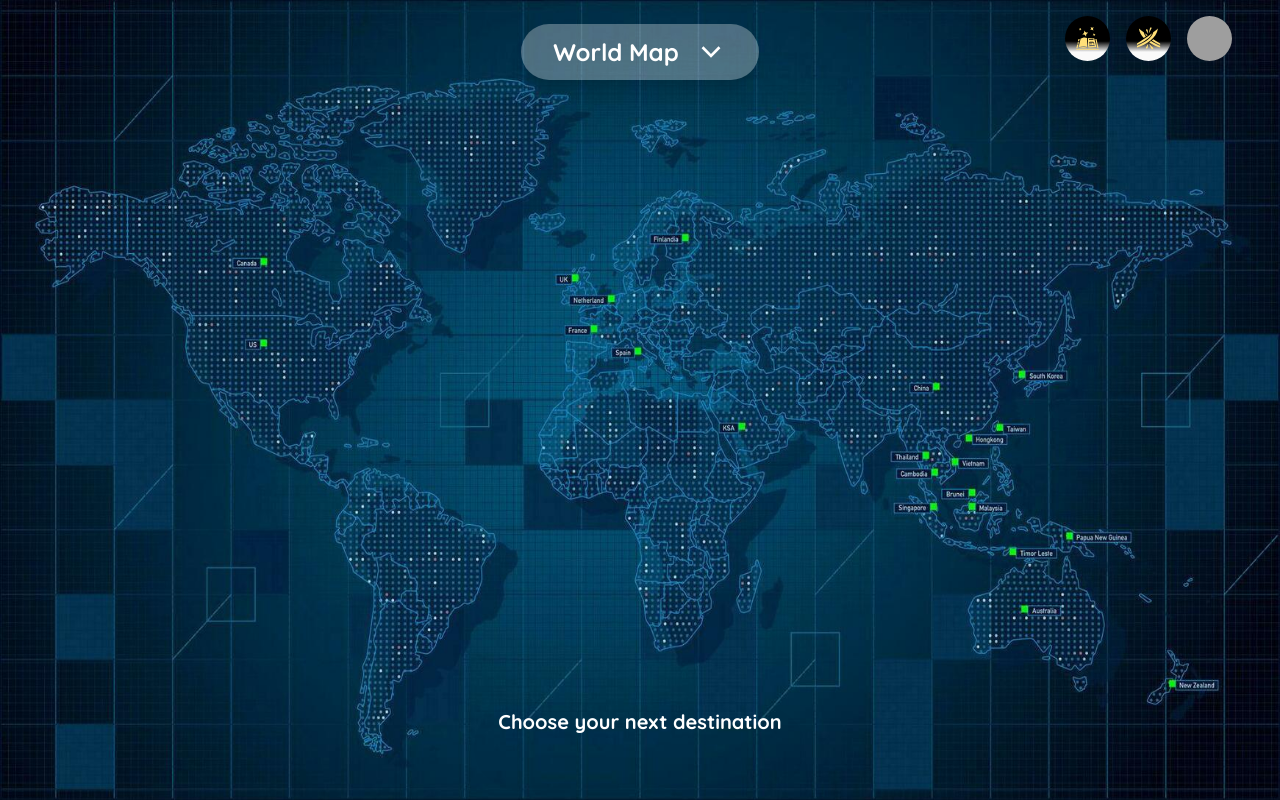
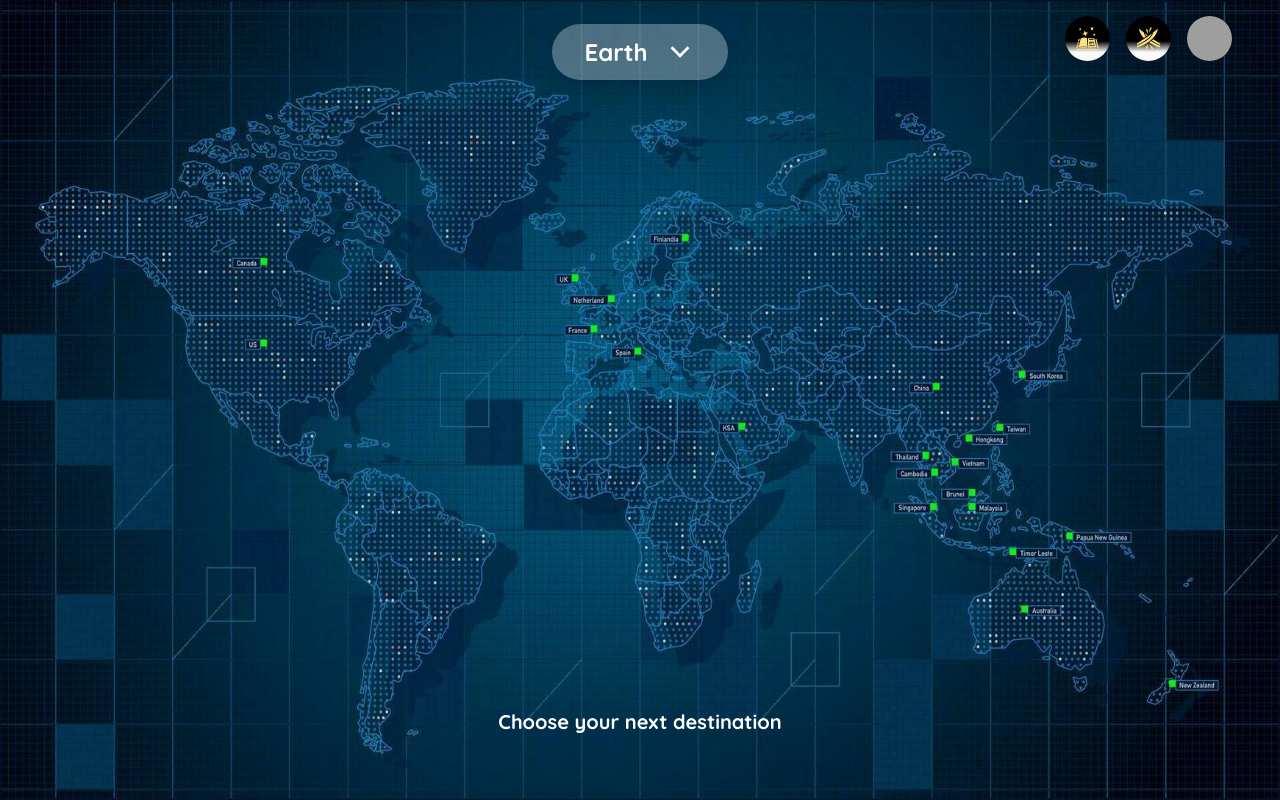
Before and after one commit to Bobsters6666/SpaceZoo, a Next.js app: page / in a window 1280 px wide. Shown: the top 800 px of the page. Built offline with nearby package versions, Linux system fonts and the light colour scheme; grey boxes are pictures that could not be loaded.

Commit message:
add earth

```diff
--- a/src/app/page.js
+++ b/src/app/page.js
@@ -11,7 +11,7 @@
   return (
     <main className="w-screen h-screen overflow-hidden ">
       <div className="flex items-center justify-center mt-6 gap-4 bg-white w-fit mx-auto px-8 py-3 bg-opacity-30 rounded-full cursor-pointer shadow-xl">
-        <h1 className="text-white text-center text-2xl font-bold">World Map</h1>
+        <h1 className="text-white text-center text-2xl font-bold">Earth</h1>
         <CgChevronDown size={32} color="white" />
       </div>
 
```
